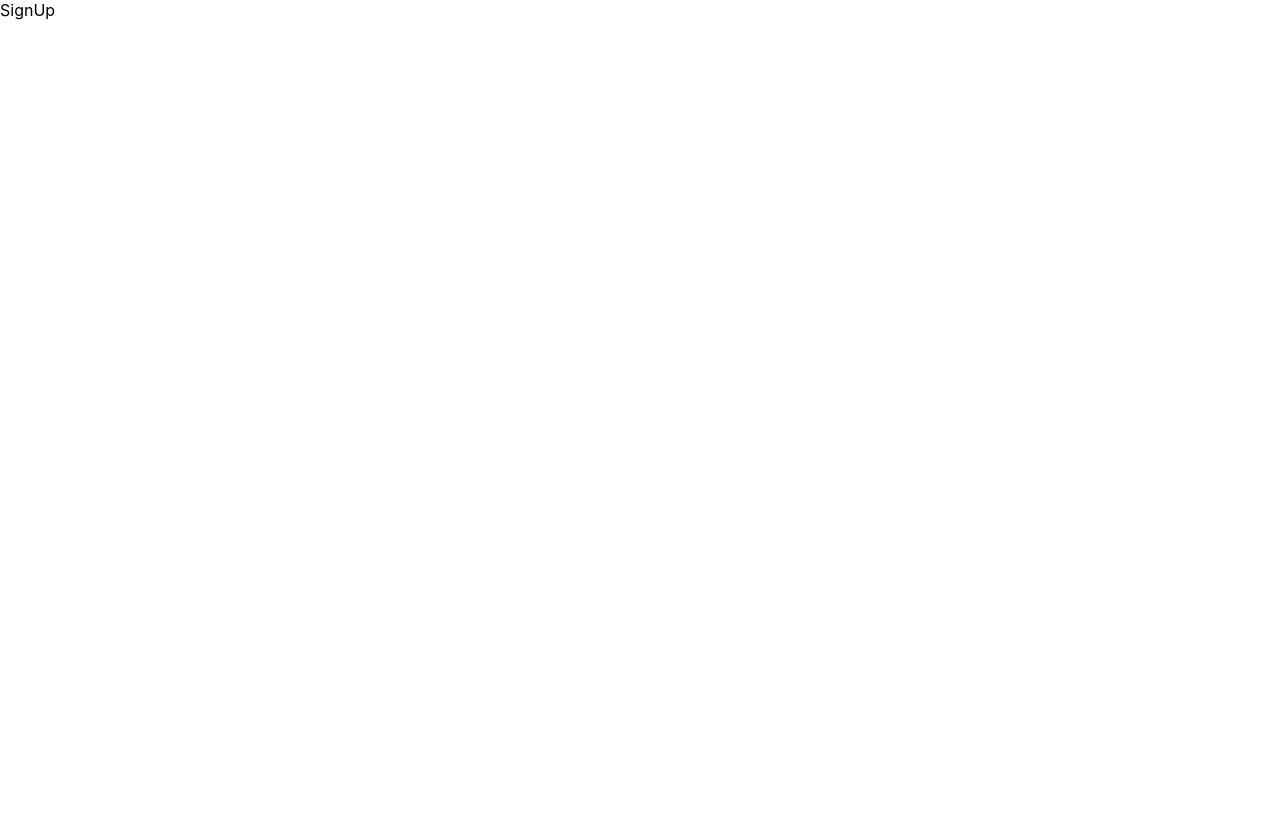
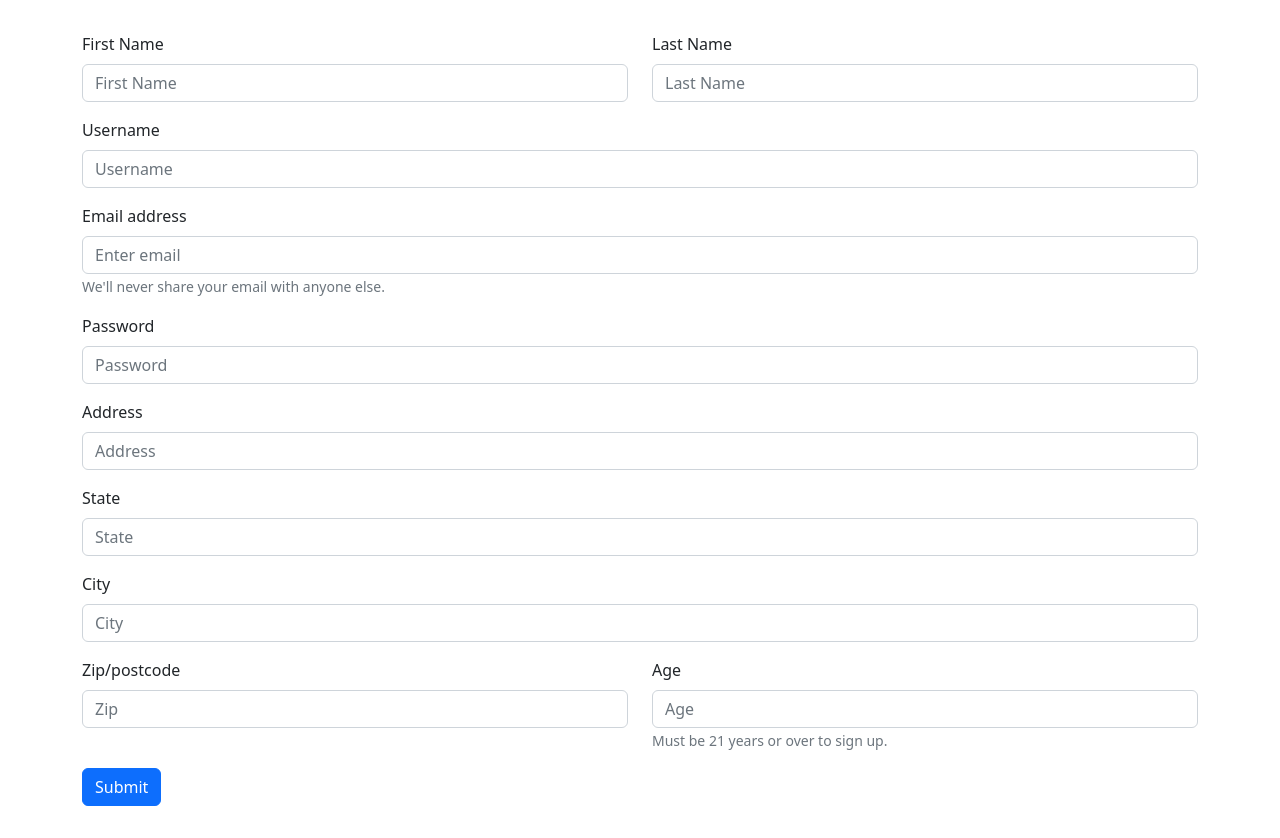
Before and after one commit to AllRightBet/AllRightBetClient, a React (Create React App) app: page /signUp in a window 1280 px wide. Before the commit the page ends 800 px from the top, so only its background shows below. Built offline with nearby package versions, Linux system fonts and the light colour scheme.

Commit message:
Add signupform with all inputs

```diff
--- /dev/null
+++ b/src/components/Forms/SignUpForm.js
@@ -0,0 +1,87 @@
+import "./signUpForm.css";
+import Button from "react-bootstrap/Button";
+import Form from "react-bootstrap/Form";
+import React from "react";
+import { Container, Row, Col } from "react-bootstrap";
+
+/*
+  SignUp fields not added
+    wallet_balance
+    authProvider
+    payment_method
+    profilePic_url
+    admin_role
+*/
+const SignUpForm = () => {
+  return (
+    <Container>
+      <Form>
+        <Row>
+          <Col>
+            <Form.Group className="mb-3" controlId="formBasicFirstName">
+              <Form.Label>First Name</Form.Label>
+              <Form.Control type="text" placeholder="First Name" />
+            </Form.Group>
+          </Col>
+          <Col>
+            <Form.Group className="mb-3" controlId="formBasicLastName">
+              <Form.Label>Last Name</Form.Label>
+              <Form.Control type="text" placeholder="Last Name" />
+            </Form.Group>
+          </Col>
+        </Row>
+        <Form.Group className="mb-3" controlId="formBasicUsername">
+          <Form.Label>Username</Form.Label>
+          <Form.Control type="text" placeholder="Username" />
+        </Form.Group>
+        <Form.Group className="mb-3" controlId="formBasicEmail">
+          <Form.Label>Email address</Form.Label>
+          <Form.Control type="email" placeholder="Enter email" />
+          <Form.Text className="text-muted">
+            We'll never share your email with anyone else.
+          </Form.Text>
+        </Form.Group>
+
+        <Form.Group className="mb-3" controlId="formBasicPassword">
+          <Form.Label>Password</Form.Label>
+          <Form.Control type="password" placeholder="Password" />
+        </Form.Group>
+        <Form.Group className="mb-3" controlId="formBasicAddress">
+          <Form.Label>Address</Form.Label>
+          <Form.Control type="text" placeholder="Address" />
+        </Form.Group>
+        <Form.Group className="mb-3" controlId="formBasicState">
+          <Form.Label>State</Form.Label>
+          <Form.Control type="text" placeholder="State" />
+        </Form.Group>
+        <Form.Group className="mb-3" controlId="formBasicCity">
+          <Form.Label>City</Form.Label>
+          <Form.Control type="text" placeholder="City" />
+        </Form.Group>
+
+        <Row>
+          <Col>
+            <Form.Group className="mb-3" controlId="formBasicZip">
+              <Form.Label>Zip/postcode</Form.Label>
+              <Form.Control type="text" placeholder="Zip" />
+            </Form.Group>
+          </Col>
+          <Col>
+            <Form.Group className="mb-3" controlId="formBasicAge">
+              <Form.Label>Age</Form.Label>
+              <Form.Control type="text" placeholder="Age" />
+              <Form.Text className="text-muted">
+                Must be 21 years or over to sign up.
+              </Form.Text>
+            </Form.Group>
+          </Col>
+        </Row>
+        <Button variant="primary" type="submit">
+          Submit
+        </Button>
+      </Form>
+    </Container>
+  );
+};
+
+export default SignUpForm;
--- a/src/components/SignUp/SignUp.js
+++ b/src/components/SignUp/SignUp.js
@@ -1,7 +1,12 @@
 import React from "react";
+import SignUpForm from "../Forms/SignUpForm";
 
 const SignUp = () => {
-  return <div>SignUp</div>;
+  return (
+    <div>
+      <SignUpForm />
+    </div>
+  );
 };
 
 export default SignUp;
--- a/src/index.css
+++ b/src/index.css
@@ -1,13 +1,21 @@
-body {
+/* Basic Reset: Applies these properties and values to all html elements. * is the universal selector. */
+*,
+*::after,
+*::before {
   margin: 0;
-  font-family: -apple-system, BlinkMacSystemFont, 'Segoe UI', 'Roboto', 'Oxygen',
-    'Ubuntu', 'Cantarell', 'Fira Sans', 'Droid Sans', 'Helvetica Neue',
-    sans-serif;
-  -webkit-font-smoothing: antialiased;
-  -moz-osx-font-smoothing: grayscale;
+  padding: 0;
+  box-sizing: inherit;
 }
 
-code {
-  font-family: source-code-pro, Menlo, Monaco, Consolas, 'Courier New',
-    monospace;
+html {
+  /* root font size. 1rem is 10px now. Use a percentage just in case the user changes the font size. */
+  max-width: 1440px;
+  margin: 0 auto;
 }
+
+/* It is good practice to define all the font properties in the body to be inherited by all the other elements.*/
+body {
+  box-sizing: border-box;
+  /* background-color: #DDA15E; */
+  padding: 2rem 0;
+}
--- a/src/index.js
+++ b/src/index.js
@@ -1,3 +1,4 @@
+import "bootstrap/dist/css/bootstrap.min.css";
 import "./index.css";
 import React from "react";
 import ReactDOM from "react-dom/client";
```
Also changed, not shown: src/components/Forms/signUpForm.css (added).
